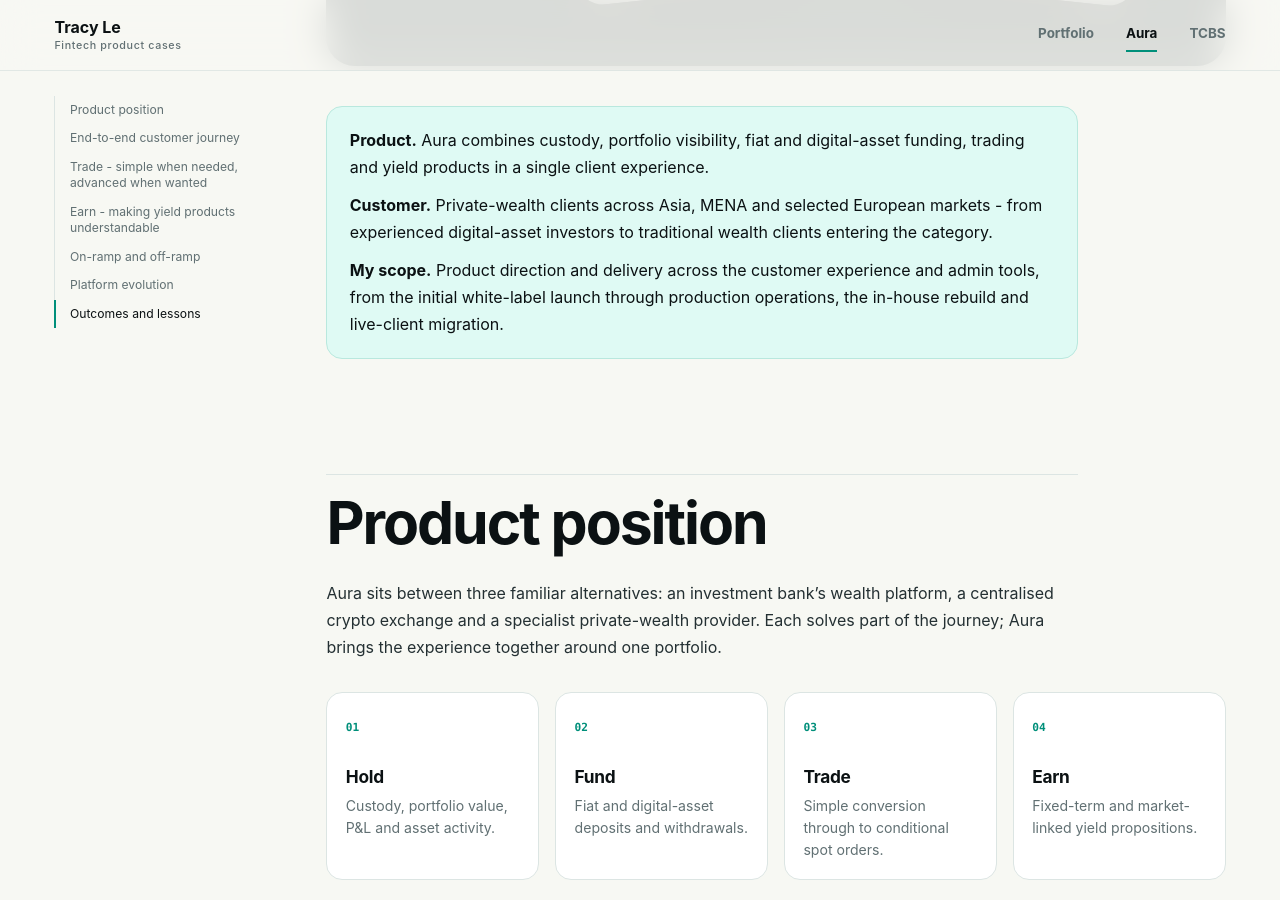
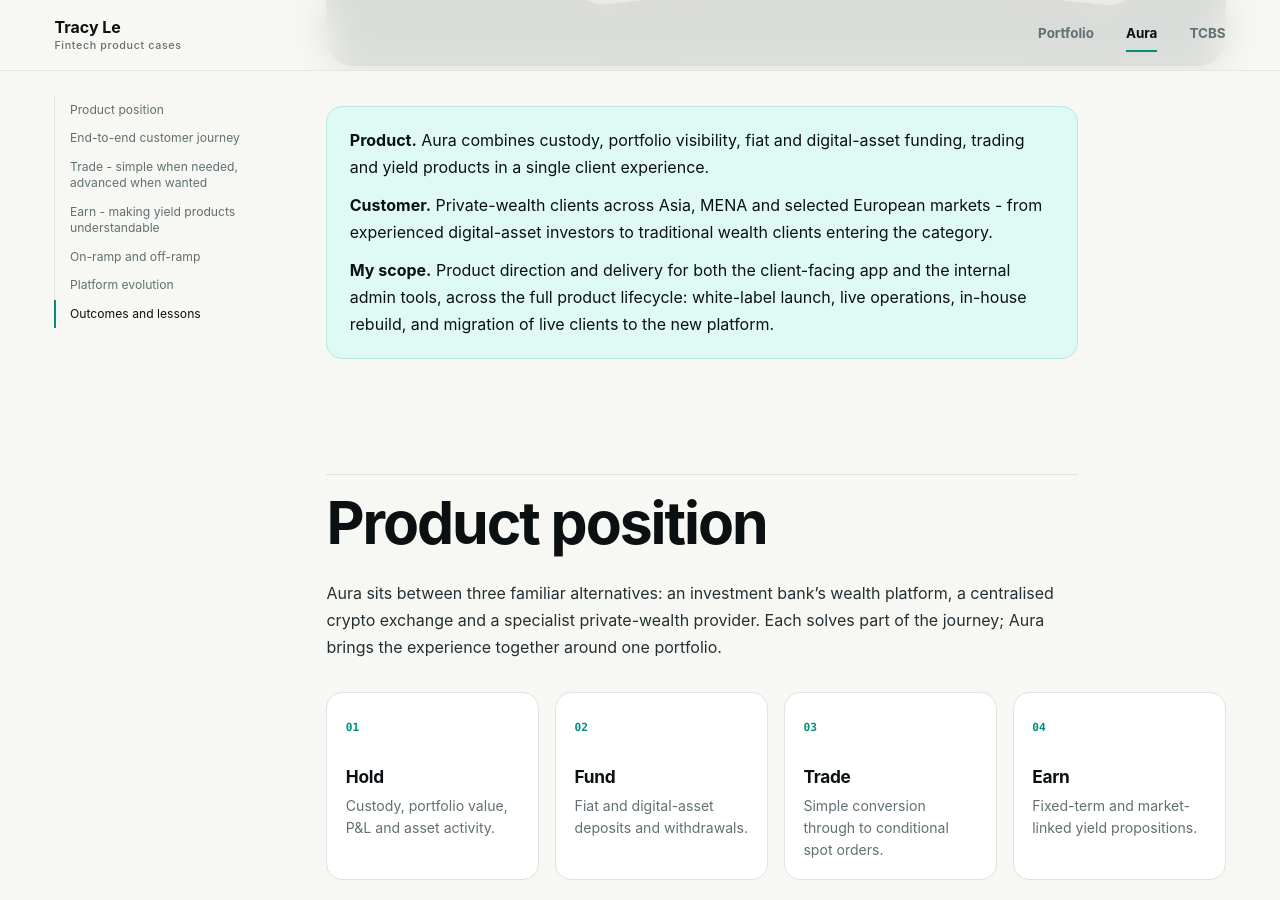
Before and after one commit to tham-tracy/tham-tracy.github.io, a Jekyll site: the page built from work/aura.md, in a window 1280 px wide and 900 px high, scrolled down 1235 px. Built offline with Jekyll 4.4.1, drawn with Linux system fonts in a browser that asks for light colours; some of the changed text lies outside the part shown.

Commit message:
Clarify Aura scope and Stop Limit description

```diff
--- a/work/aura.md
+++ b/work/aura.md
@@ -36,9 +36,7 @@ experience.
 markets - from experienced digital-asset investors to traditional wealth
 clients entering the category.
 
-**My scope.** Product direction and delivery across the customer experience
-and admin tools, from the initial white-label launch through production
-operations, the in-house rebuild and live-client migration.
+**My scope.** Product direction and delivery for both the client-facing app and the internal admin tools, across the full product lifecycle: white-label launch, live operations, in-house rebuild, and migration of live clients to the new platform.
 </div>
 
 ## Product position
@@ -98,7 +96,7 @@ stop-market, stop-limit and recurring orders.
   <article><h3>Market order</h3><p>Place an order at the best available market price.</p></article>
   <article><h3>Limit order</h3><p>Set the highest buy or lowest sell price accepted.</p></article>
   <article><h3>Stop Market</h3><p>Trigger a market order when a chosen stop price is reached.</p></article>
-  <article><h3>Stop Limit</h3><p>Use separate trigger and limit prices for greater control.</p></article>
+  <article><h3>Stop Limit</h3><p>When the market reaches your trigger price, a limit order is placed at your limit price.</p></article>
   <article><h3>Recurring orders</h3><p>Schedule repeat purchases to build a position over time.</p></article>
 </div>
 
```
